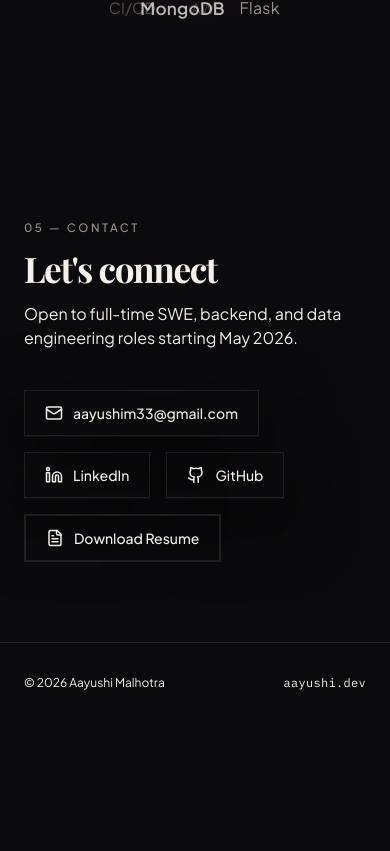
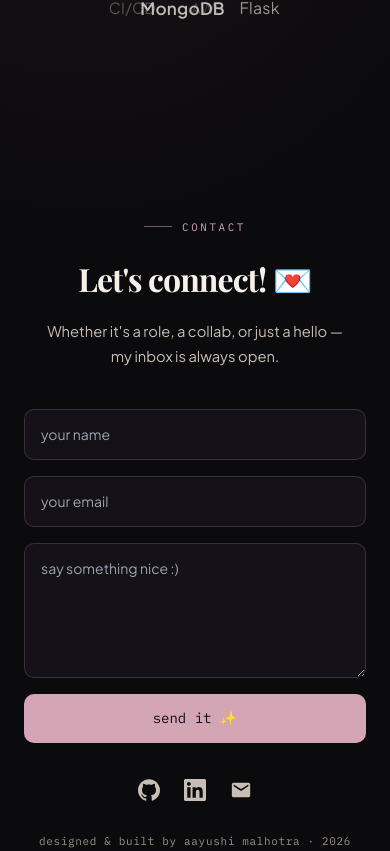
Before and after one commit to aayushimalhotra3/aayushi.dev, a Next.js app: page / in a window 390 px wide. Shown: the part 6833-7684 px from the top of the page. Before the commit the page ends 7556 px from the top, so only its background shows below. Built offline with nearby package versions, Linux system fonts and the light colour scheme; a web font is replaced by a local one.

Commit message:
rebuild contact section — form, social icons, footer
Replaces old link-card layout with centered form + mailto handler,
react-icons social row, and footer credit line.

https://claude.ai/code/session_01Fr2ngzZzJ1PM18QzcjsdQR

```diff
--- a/components/Contact.tsx
+++ b/components/Contact.tsx
@@ -1,89 +1,226 @@
-import React from 'react'
+'use client'
+
+import React, { useState } from 'react'
 import { motion } from 'framer-motion'
-import { Mail, Github, Linkedin, FileText } from 'lucide-react'
+import { SiGithub, SiLinkedin } from 'react-icons/si'
+import { MdEmail } from 'react-icons/md'
+
+const MAUVE              = '#d4a5b5'
+const MAUVE_BORDER_IDLE  = 'rgba(212,165,181,0.2)'
+const MAUVE_BORDER_FOCUS = 'rgba(212,165,181,0.7)'
+const MAUVE_GLOW         = '0 0 0 3px rgba(212,165,181,0.10)'
 
 const fadeUp = {
-  hidden: { opacity: 0, y: 24 },
-  visible: {
-    opacity: 1,
-    y: 0,
-    transition: { duration: 0.5, ease: [0.25, 0.1, 0.25, 1] },
-  },
+  hidden:  { opacity: 0, y: 24 },
+  visible: { opacity: 1, y: 0, transition: { duration: 0.55, ease: [0.25, 0.1, 0.25, 1] } },
 }
 
-const Contact = () => (
-  <section id="contact" className="py-20 md:py-28">
-    <div className="max-w-6xl mx-auto px-6 md:px-8">
+const fieldBase: React.CSSProperties = {
+  width:       '100%',
+  background:  'var(--bg-card)',
+  borderRadius: '10px',
+  padding:     '14px 16px',
+  fontFamily:  'var(--font-body)',
+  fontSize:    '14px',
+  color:       'var(--text-primary)',
+  outline:     'none',
+  transition:  'border-color 0.2s ease, box-shadow 0.2s ease',
+  display:     'block',
+  boxSizing:   'border-box',
+}
+
+function useField() {
+  const [focused, setFocused] = useState(false)
+  return {
+    focused,
+    onFocus: () => setFocused(true),
+    onBlur:  () => setFocused(false),
+  }
+}
+
+function focusStyle(focused: boolean): React.CSSProperties {
+  return {
+    border:    `1px solid ${focused ? MAUVE_BORDER_FOCUS : MAUVE_BORDER_IDLE}`,
+    boxShadow: focused ? MAUVE_GLOW : 'none',
+  }
+}
+
+function SocialIcon({ Icon, href }: { Icon: React.ElementType; href: string }) {
+  const [hovered, setHovered] = useState(false)
+  return (
+    <a
+      href={href}
+      target="_blank"
+      rel="noopener noreferrer"
+      style={{
+        color:      hovered ? MAUVE : 'var(--text-secondary)',
+        transform:  hovered ? 'translateY(-2px)' : 'translateY(0)',
+        transition: 'color 0.2s ease, transform 0.2s ease',
+        display:    'inline-flex',
+      }}
+      onMouseEnter={() => setHovered(true)}
+      onMouseLeave={() => setHovered(false)}
+    >
+      <Icon size={22} />
+    </a>
+  )
+}
+
+export default function Contact() {
+  const name    = useField()
+  const email   = useField()
+  const message = useField()
+  const [btnHover, setBtnHover] = useState(false)
+
+  function handleSubmit(e: React.FormEvent<HTMLFormElement>) {
+    e.preventDefault()
+    const fd  = new FormData(e.currentTarget)
+    const n   = String(fd.get('name')    ?? '')
+    const em  = String(fd.get('email')   ?? '')
+    const msg = String(fd.get('message') ?? '')
+    window.location.href =
+      `mailto:aayushim33@gmail.com` +
+      `?subject=${encodeURIComponent(`Hey from ${n}`)}` +
+      `&body=${encodeURIComponent(msg)}%0A%0A` +
+      `%E2%80%94%20${encodeURIComponent(n)}%20(${encodeURIComponent(em)})`
+  }
+
+  return (
+    <section id="contact" className="py-20">
+      <div style={{ maxWidth: '600px', margin: '0 auto', padding: '0 24px' }}>
         <motion.div
           initial="hidden"
           whileInView="visible"
           viewport={{ once: true, margin: '-80px' }}
           transition={{ staggerChildren: 0.1 }}
+          style={{ textAlign: 'center' }}
         >
-        <motion.p variants={fadeUp} className="section-label mb-4">
-          05 &mdash; Contact
-        </motion.p>
+
+          {/* Section label */}
+          <motion.div
+            variants={fadeUp}
+            style={{ display: 'flex', alignItems: 'center', justifyContent: 'center', gap: '10px', marginBottom: '20px' }}
+          >
+            <span style={{ display: 'block', width: '28px', height: '1px', background: MAUVE, opacity: 0.55 }} />
+            <span
+              className="font-mono"
+              style={{ fontSize: '0.68rem', letterSpacing: '0.24em', textTransform: 'uppercase', color: MAUVE }}
+            >
+              Contact
+            </span>
+          </motion.div>
+
+          {/* Heading */}
           <motion.h2
             variants={fadeUp}
-          className="font-display text-display-lg text-primary mb-4"
+            className="font-display"
+            style={{
+              fontSize:      'clamp(2rem, 5vw, 3rem)',
+              fontWeight:    600,
+              letterSpacing: '-0.03em',
+              color:         'var(--text-primary)',
+              marginBottom:  '16px',
+            }}
           >
-          Let&apos;s connect
+            Let&apos;s connect! 💌
           </motion.h2>
-        <motion.p variants={fadeUp} className="text-muted text-base max-w-lg mb-10">
-          Open to full-time SWE, backend, and data engineering roles starting
-          May 2026.
+
+          {/* Subtext */}
+          <motion.p
+            variants={fadeUp}
+            style={{
+              fontFamily:   'var(--font-body)',
+              fontSize:     '0.92rem',
+              color:        'var(--text-secondary)',
+              lineHeight:   1.7,
+              marginBottom: '40px',
+            }}
+          >
+            Whether it&apos;s a role, a collab, or just a hello —<br />
+            my inbox is always open.
           </motion.p>
 
+          {/* Form */}
+          <motion.form
+            variants={fadeUp}
+            onSubmit={handleSubmit}
+            style={{ display: 'flex', flexDirection: 'column', gap: '16px', marginBottom: '36px', textAlign: 'left' }}
+          >
+            <input
+              name="name"
+              type="text"
+              placeholder="your name"
+              required
+              style={{ ...fieldBase, ...focusStyle(name.focused) }}
+              onFocus={name.onFocus}
+              onBlur={name.onBlur}
+            />
+            <input
+              name="email"
+              type="email"
+              placeholder="your email"
+              required
+              style={{ ...fieldBase, ...focusStyle(email.focused) }}
+              onFocus={email.onFocus}
+              onBlur={email.onBlur}
+            />
+            <textarea
+              name="message"
+              rows={5}
+              placeholder="say something nice :)"
+              required
+              style={{ ...fieldBase, ...focusStyle(message.focused), resize: 'vertical' }}
+              onFocus={message.onFocus}
+              onBlur={message.onBlur}
+            />
+            <button
+              type="submit"
+              style={{
+                width:       '100%',
+                background:  MAUVE,
+                color:       '#0a0e1a',
+                border:      'none',
+                borderRadius: '10px',
+                padding:     '14px',
+                fontFamily:  'var(--font-mono)',
+                fontSize:    '14px',
+                cursor:      'pointer',
+                transition:  'filter 0.2s ease, transform 0.2s ease',
+                filter:      btnHover ? 'brightness(1.1)' : 'brightness(1)',
+                transform:   btnHover ? 'scale(1.01)' : 'scale(1)',
+              }}
+              onMouseEnter={() => setBtnHover(true)}
+              onMouseLeave={() => setBtnHover(false)}
+            >
+              send it ✨
+            </button>
+          </motion.form>
+
+          {/* Social icons */}
           <motion.div
             variants={fadeUp}
-          className="flex flex-wrap items-center gap-4"
+            style={{ display: 'flex', justifyContent: 'center', gap: '24px', marginBottom: '32px' }}
           >
-          <a
-            href="mailto:aayushim33@gmail.com"
-            className="group flex items-center gap-2.5 px-5 py-3 bg-card rounded-card shadow-card border border-border hover:border-accent/40 hover:shadow-card-hover hover:-translate-y-0.5 transition-all duration-200"
+            <SocialIcon Icon={SiGithub}   href="https://github.com/aayushimalhotra3" />
+            <SocialIcon Icon={SiLinkedin} href="https://www.linkedin.com/in/aayushimalhotraa" />
+            <SocialIcon Icon={MdEmail}    href="mailto:aayushim33@gmail.com" />
+          </motion.div>
+
+          {/* Footer */}
+          <motion.p
+            variants={fadeUp}
+            style={{
+              fontFamily:    'var(--font-mono)',
+              fontSize:      '11px',
+              color:         'var(--text-tertiary)',
+              letterSpacing: '0.06em',
+            }}
           >
-            <Mail size={18} className="text-accent" />
-            <span className="text-primary text-sm font-medium group-hover:text-accent transition-colors">
-              aayushim33@gmail.com
-            </span>
-          </a>
+            designed &amp; built by aayushi malhotra · 2026
+          </motion.p>
 
-          <a
-            href="https://www.linkedin.com/in/aayushimalhotraa"
-            target="_blank"
-            rel="noopener noreferrer"
-            className="group flex items-center gap-2.5 px-5 py-3 bg-card rounded-card shadow-card border border-border hover:border-accent/40 hover:shadow-card-hover hover:-translate-y-0.5 transition-all duration-200"
-          >
-            <Linkedin size={18} className="text-accent" />
-            <span className="text-primary text-sm font-medium group-hover:text-accent transition-colors">
-              LinkedIn
-            </span>
-          </a>
-
-          <a
-            href="https://github.com/aayushimalhotra3"
-            target="_blank"
-            rel="noopener noreferrer"
-            className="group flex items-center gap-2.5 px-5 py-3 bg-card rounded-card shadow-card border border-border hover:border-accent/40 hover:shadow-card-hover hover:-translate-y-0.5 transition-all duration-200"
-          >
-            <Github size={18} className="text-accent" />
-            <span className="text-primary text-sm font-medium group-hover:text-accent transition-colors">
-              GitHub
-            </span>
-          </a>
-
-          <a
-            href="/Aayushi_Malhotra_Resume.pdf"
-            download
-            className="flex items-center gap-2.5 px-5 py-3 border-2 border-accent text-accent rounded-card hover:bg-accent hover:text-white transition-all duration-200 font-medium text-sm"
-          >
-            <FileText size={18} />
-            Download Resume
-          </a>
-        </motion.div>
         </motion.div>
       </div>
     </section>
   )
-
-export default Contact
+}
```
Lines whose indentation alone changed are shown as unchanged.
